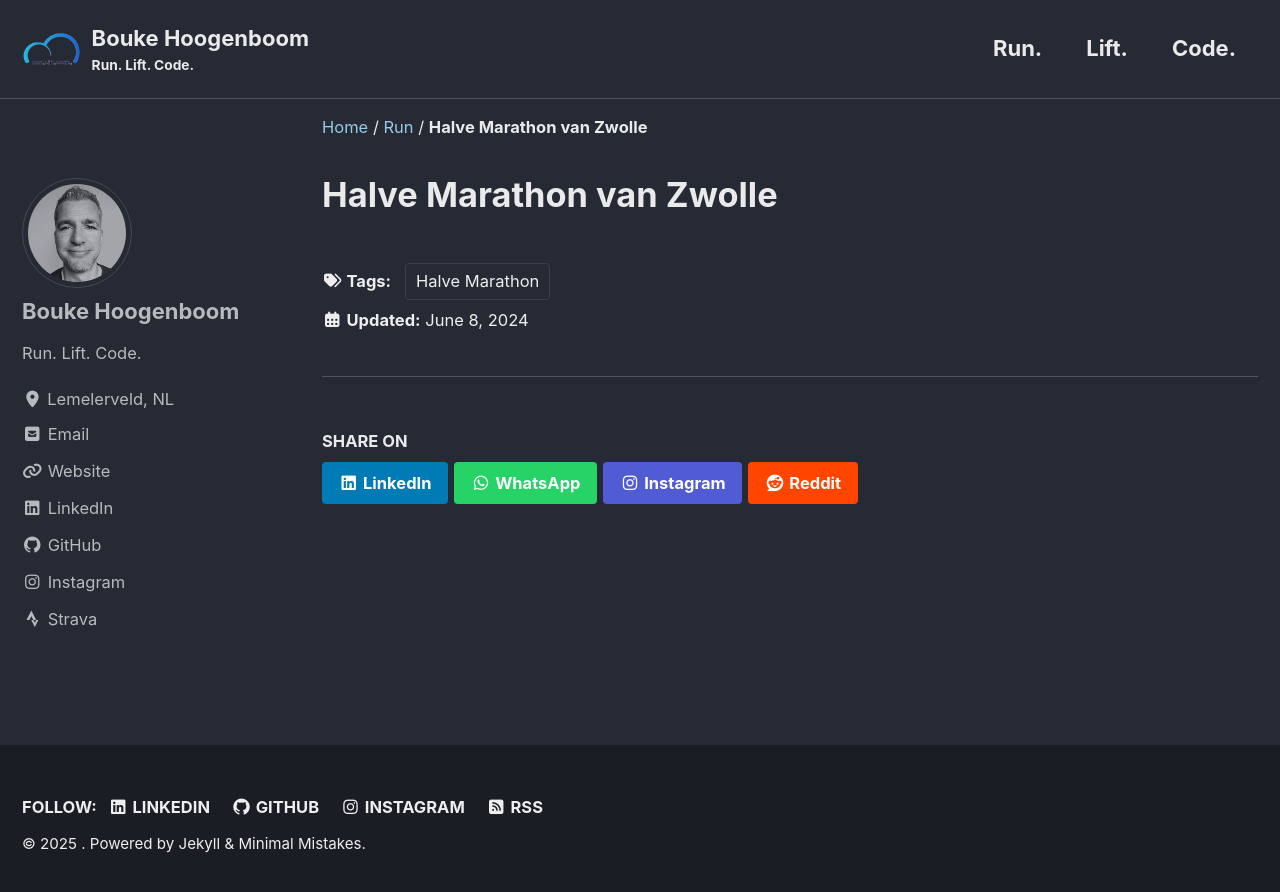
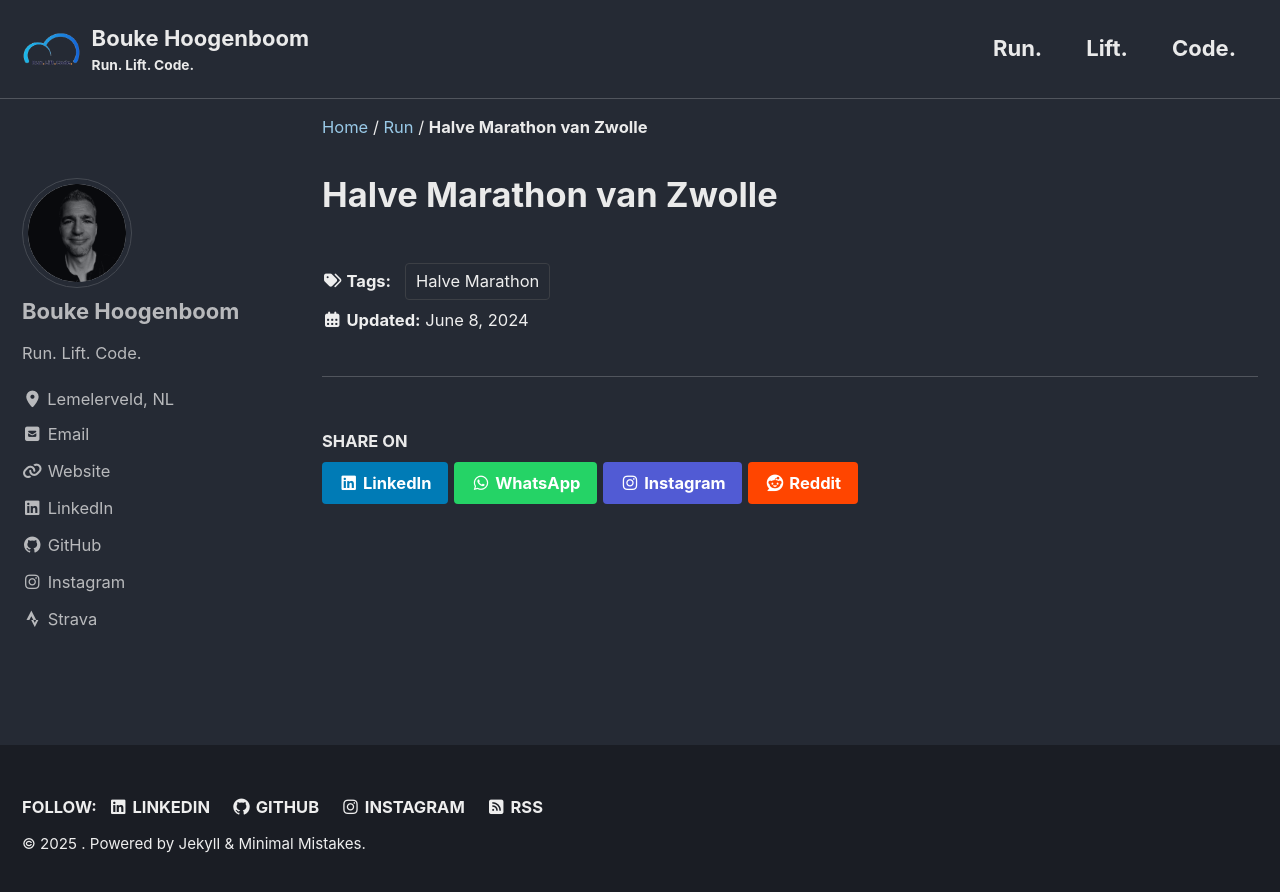
Before and after one commit to bhoogenboom/BoukeHoogenboom, a Jekyll site: the page built from _run/2024-06-08-halve-van-zwolle.md, in a window 1280 px wide. Shown: the top 892 px of the page. Built offline with Jekyll 4.4.1, drawn with Linux system fonts in a browser that asks for light colours; cached includes are drawn as plain includes; a script that is not in the unit is left out.

Commit message:
Bio photo change

```diff
--- a/_config.yml
+++ b/_config.yml
@@ -95,7 +95,7 @@
 # Site Author
 author:
   name             : "Bouke Hoogenboom"
-  avatar           : "/assets/images/bio-photo-1.jpg" # path of avatar image, e.g. "/assets/images/bio-photo.jpg"
+  avatar           : "/assets/images/Ikke-zwart.jpg" # path of avatar image, e.g. "/assets/images/bio-photo.jpg"
   bio              : "Run. Lift. Code."
   location         : "Lemelerveld, NL"
   # email            : "mail@boukehoogenboom.nl"
```
Also changed, not shown: assets/images/Ikke-zwart.jpg (added).
